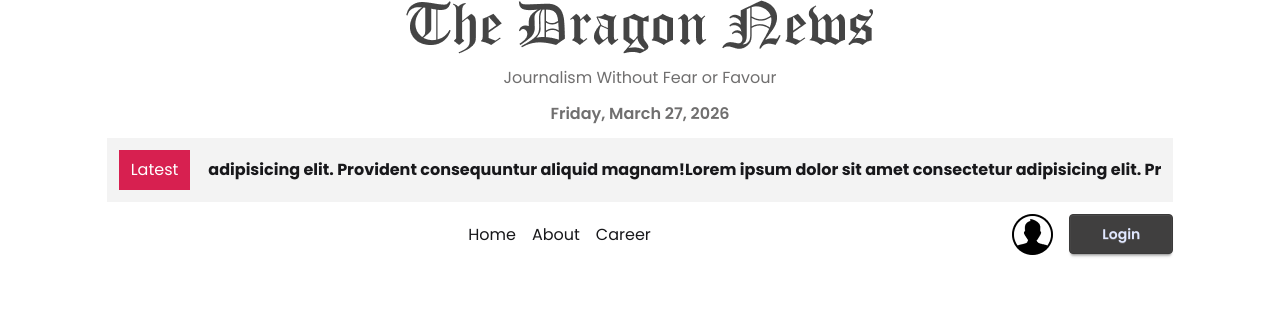
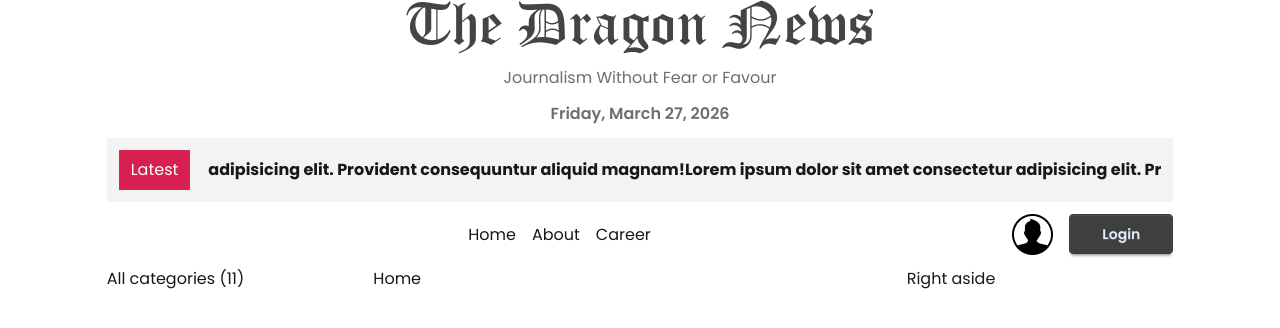
Before and after one commit to ahmadraiyano/dragon-news, a React (Vite) app: page / in a window 1280 px wide. Shown: the top 328 px of the page. Built offline with nearby package versions, Linux system fonts and the light colour scheme.

Commit message:
structured home layout & fetched categories data

```diff
--- /dev/null
+++ b/src/components/Categories.jsx
@@ -0,0 +1,13 @@
+import React, { use } from 'react';
+
+const categoryPromise = fetch("/categories.json").then(res=> res.json())
+const Categories = () => {
+    const categories = use(categoryPromise)
+    return (
+        <div>
+            All categories ({categories.length})
+        </div>
+    );
+};
+
+export default Categories;
--- /dev/null
+++ b/src/components/homeLayout/LeftAside.jsx
@@ -0,0 +1,14 @@
+import React, { Suspense } from 'react';
+import Categories from '../Categories';
+
+const LeftAside = () => {
+    return (
+        <div>
+            <Suspense fallback={<span className="loading loading-spinner loading-xl"></span>}>
+                <Categories></Categories>
+            </Suspense>
+        </div>
+    );
+};
+
+export default LeftAside;
--- /dev/null
+++ b/src/components/homeLayout/RightAside.jsx
@@ -0,0 +1,11 @@
+import React from 'react';
+
+const RightAside = () => {
+    return (
+        <div>
+            Right aside
+        </div>
+    );
+};
+
+export default RightAside;
--- a/src/layouts/HomeLayout.jsx
+++ b/src/layouts/HomeLayout.jsx
@@ -3,6 +3,8 @@
 import Header from '../components/Header';
 import LatestNews from '../components/LatestNews';
 import Navbar from '../components/Navbar';
+import LeftAside from '../components/HomeLayout/LeftAside';
+import RightAside from '../components/homeLayout/RightAside';
 
 
 const HomeLayout = () => {
@@ -17,12 +19,16 @@
                     <Navbar></Navbar>
                 </nav>
             </header>
-            <main>
-                <section className="left_nav"></section>
-                <section className="main">
+            <main className='w-10/12 mx-auto my-3 grid grid-cols-4'>
+                <aside>
+                    <LeftAside></LeftAside>
+                </aside>
+                <section className="main col-span-2">
                     <Outlet></Outlet>
                 </section>
-                <section className="right_nav"></section>
+                <aside>
+                    <RightAside></RightAside>
+                </aside>
             </main>
         </div>
     );
--- /dev/null
+++ b/src/pages/CategoryNews.jsx
@@ -0,0 +1,11 @@
+import React from 'react';
+
+const CategoryNews = () => {
+    return (
+        <div>
+            Category news
+        </div>
+    );
+};
+
+export default CategoryNews;
--- /dev/null
+++ b/src/pages/Home.jsx
@@ -0,0 +1,11 @@
+import React from 'react';
+
+const Home = () => {
+    return (
+        <div>
+            Home
+        </div>
+    );
+};
+
+export default Home;
```
Also changed, not shown: src/routes/router.jsx (+13 -1 lines).
